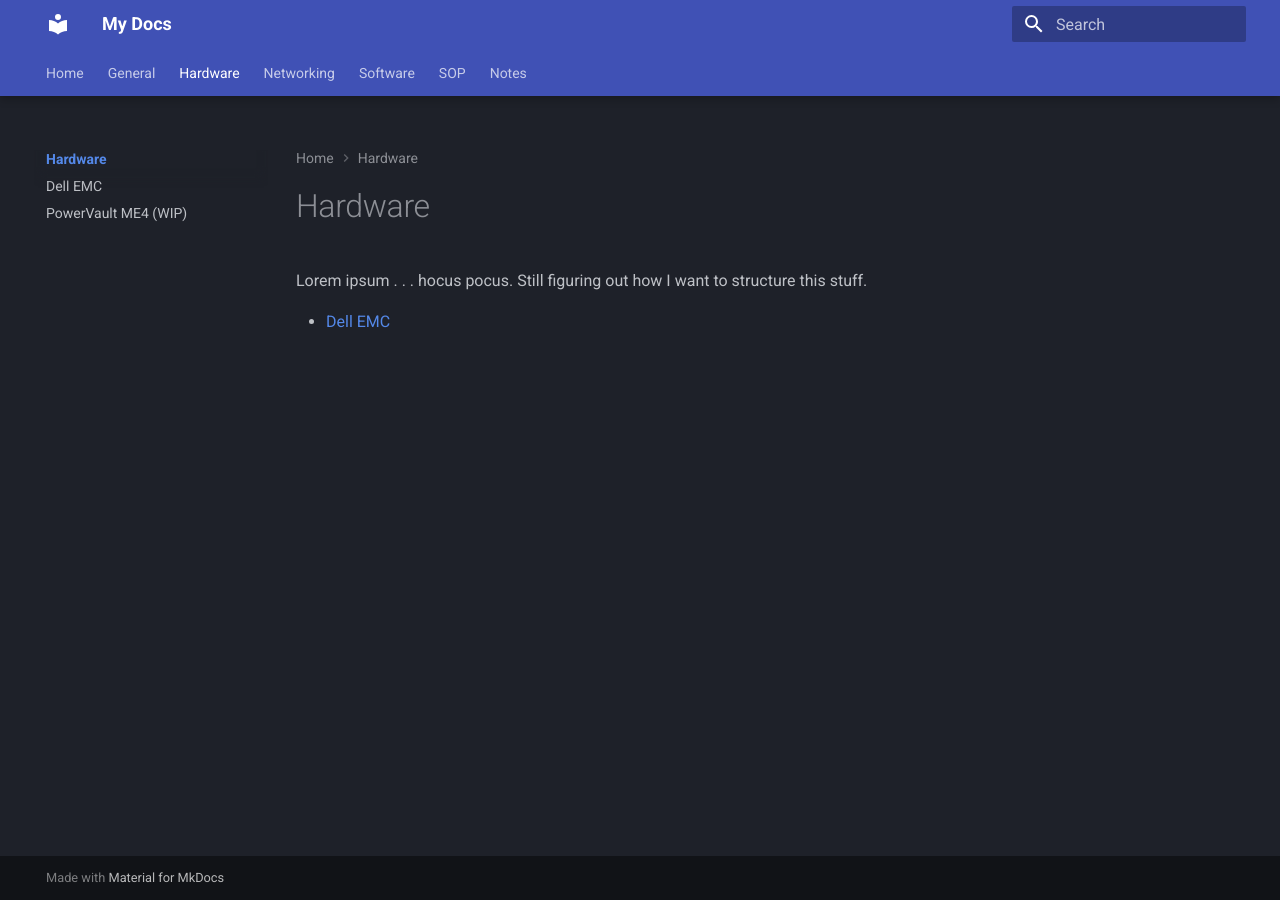
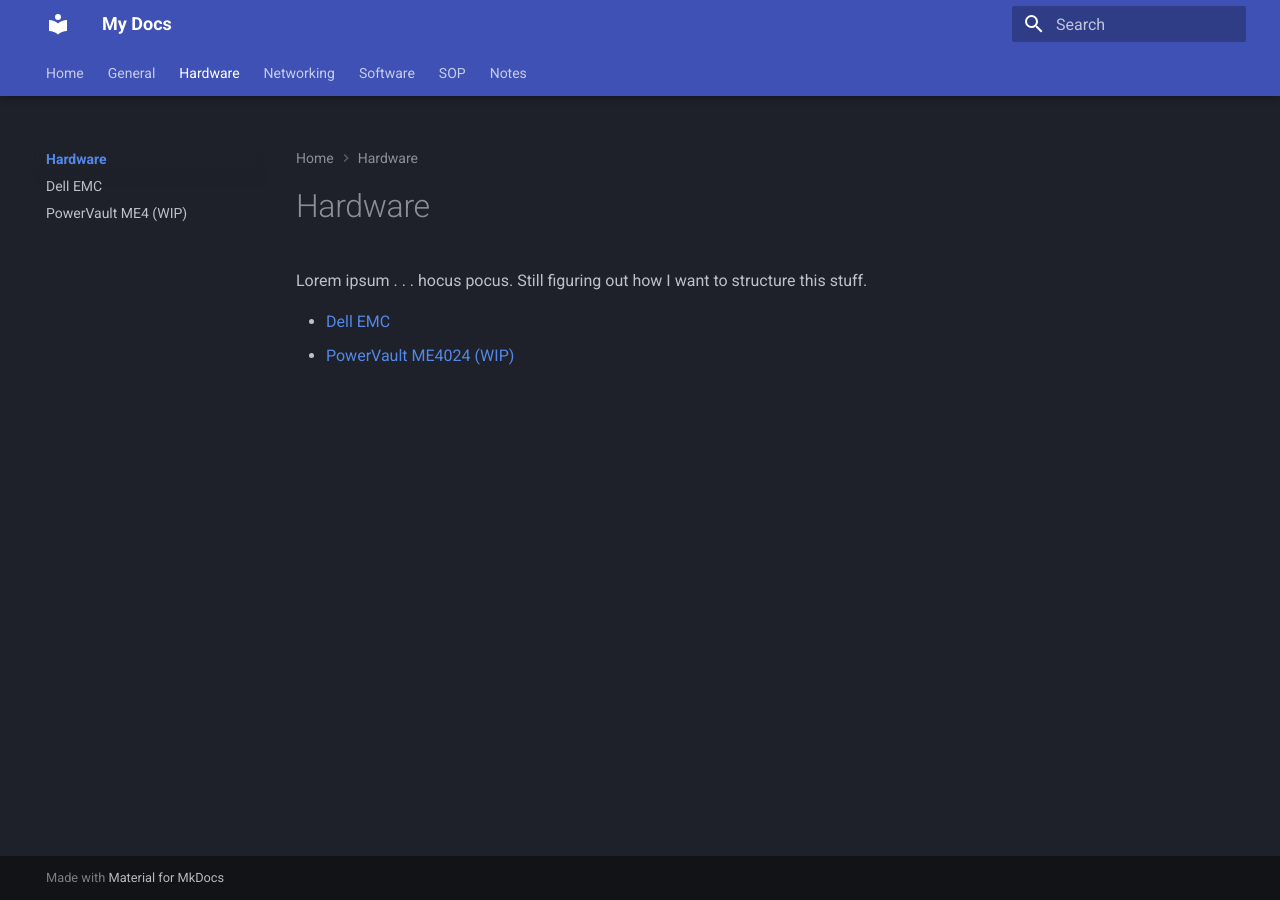
Before and after one commit to rmscode/binary-garden, an MkDocs documentation site: the page built from docs/hardware/index.md, in a window 1280 px wide. Built offline with MkDocs 1.6.1 and Material for MkDocs 9.7.7, drawn with Linux system fonts in a browser that asks for light colours.

Commit message:
Update index.md

```diff
--- a/docs/hardware/index.md
+++ b/docs/hardware/index.md
@@ -3,3 +3,4 @@
 Lorem ipsum . . . hocus pocus. Still figuring out how I want to structure this stuff.
 
 - [Dell EMC](dell-emc.md)
+- [PowerVault ME4024 (WIP)](powervault-me4024-draft.md)
```
